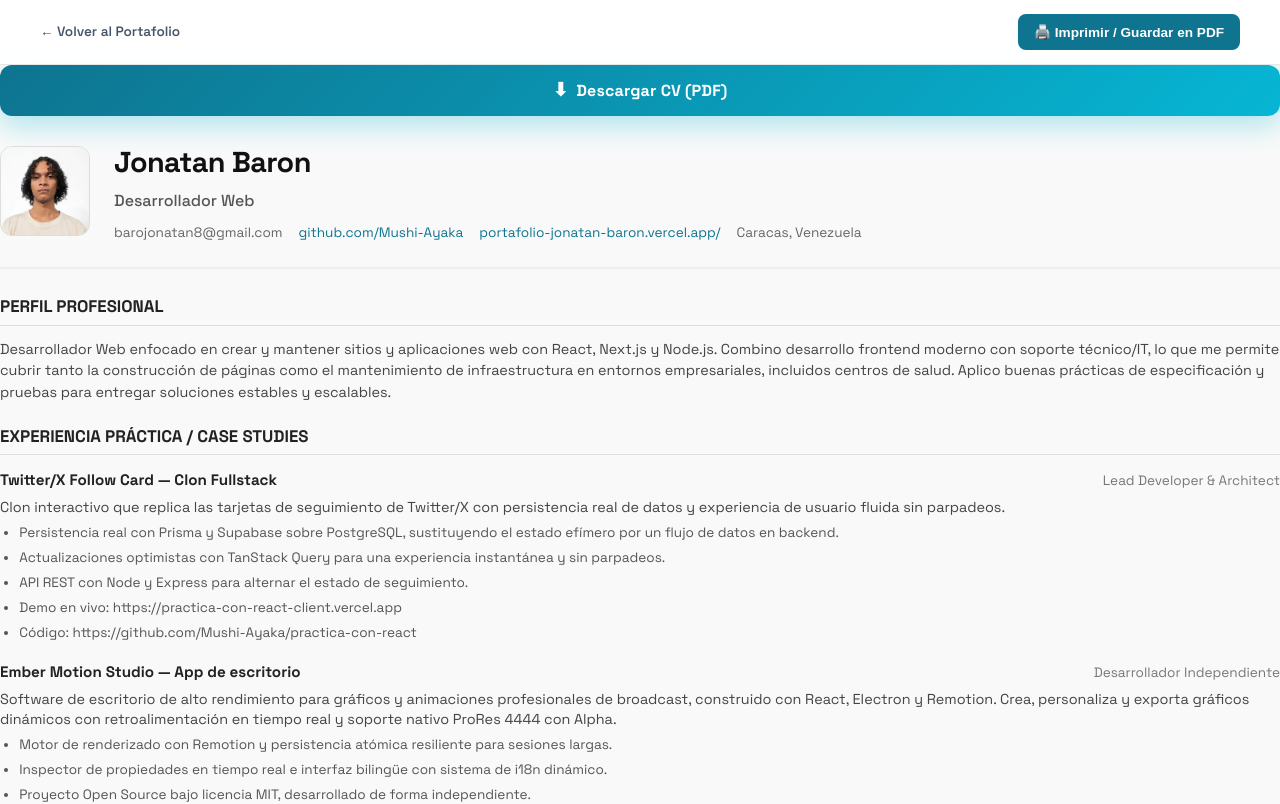
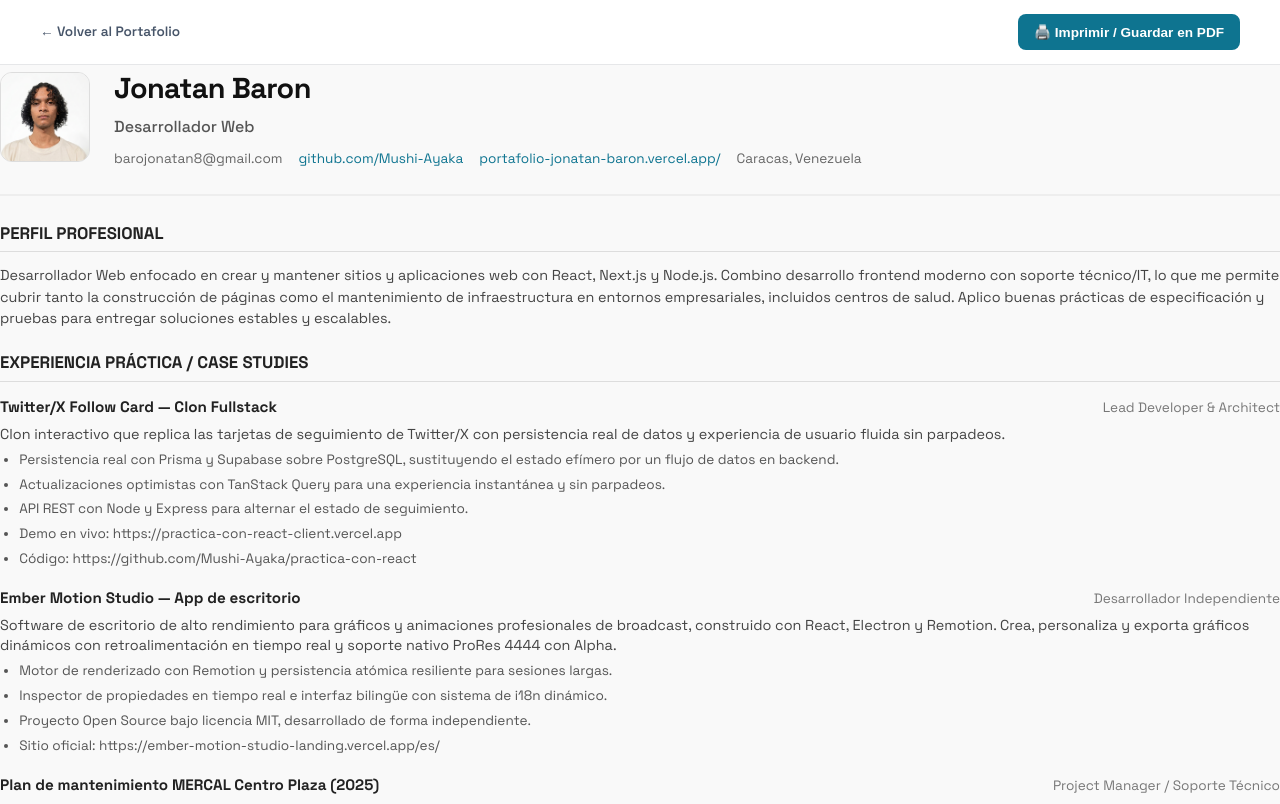
Before and after one commit to Mushi-Ayaka/Portafolio, a Next.js app: page /cv in a window 1280 px wide. Shown: the top 804 px of the page. Built offline with nearby package versions, Linux system fonts and the light colour scheme.

Commit message:
revert: quitar CTA de descarga de CV (se solicito remover el boton)

```diff
--- a/src/app/cv/cv.module.css
+++ b/src/app/cv/cv.module.css
@@ -50,45 +50,6 @@
 
 .printBtnTop:hover {
   background-color: var(--accent-bright);
-}
-
-.downloadCta {
-  margin-bottom: 1.4rem;
-}
-
-.downloadBtn {
-  display: inline-flex;
-  align-items: center;
-  justify-content: center;
-  gap: 0.5rem;
-  width: 100%;
-  padding: 0.95rem 1.2rem;
-  background: linear-gradient(135deg, var(--accent-primary), var(--accent-bright));
-  color: #fff;
-  border: none;
-  border-radius: 12px;
-  font-family: var(--font-base);
-  font-weight: 800;
-  font-size: 1rem;
-  letter-spacing: 0.01em;
-  cursor: pointer;
-  box-shadow: 0 10px 28px rgba(6, 182, 212, 0.30);
-  transition: transform 0.15s ease, box-shadow 0.2s ease, filter 0.2s ease;
-}
-
-.downloadBtn:hover {
-  transform: translateY(-2px);
-  box-shadow: 0 14px 34px rgba(6, 182, 212, 0.42);
-  filter: brightness(1.05);
-}
-
-.downloadBtn:active {
-  transform: translateY(0);
-}
-
-.dlIcon {
-  font-size: 1.15rem;
-  line-height: 1;
 }
 
 .cv-container {
@@ -232,9 +193,7 @@ ul.list li {
 
   .topBar,
   .backBtn,
-  .printBtnTop,
-  .downloadCta,
-  .downloadBtn {
+  .printBtnTop {
     display: none !important;
   }
 
--- a/src/app/cv/page.tsx
+++ b/src/app/cv/page.tsx
@@ -92,14 +92,6 @@ export default function CVPage() {
       </div>
 
       <div className={styles.cvContainer}>
-        {/* CTA destacado: descargar CV (visible en inicio / móvil) */}
-        <div className={styles.downloadCta}>
-          <button type="button" onClick={handlePrint} className={styles.downloadBtn} aria-label="Descargar CV en PDF">
-            <span className={styles.dlIcon} aria-hidden="true">⬇</span>
-            Descargar CV (PDF)
-          </button>
-        </div>
-
         {/* Header */}
         <header className={styles.header}>
           {/* FOTO - Debe existir en public/media/profile.png */}
```
